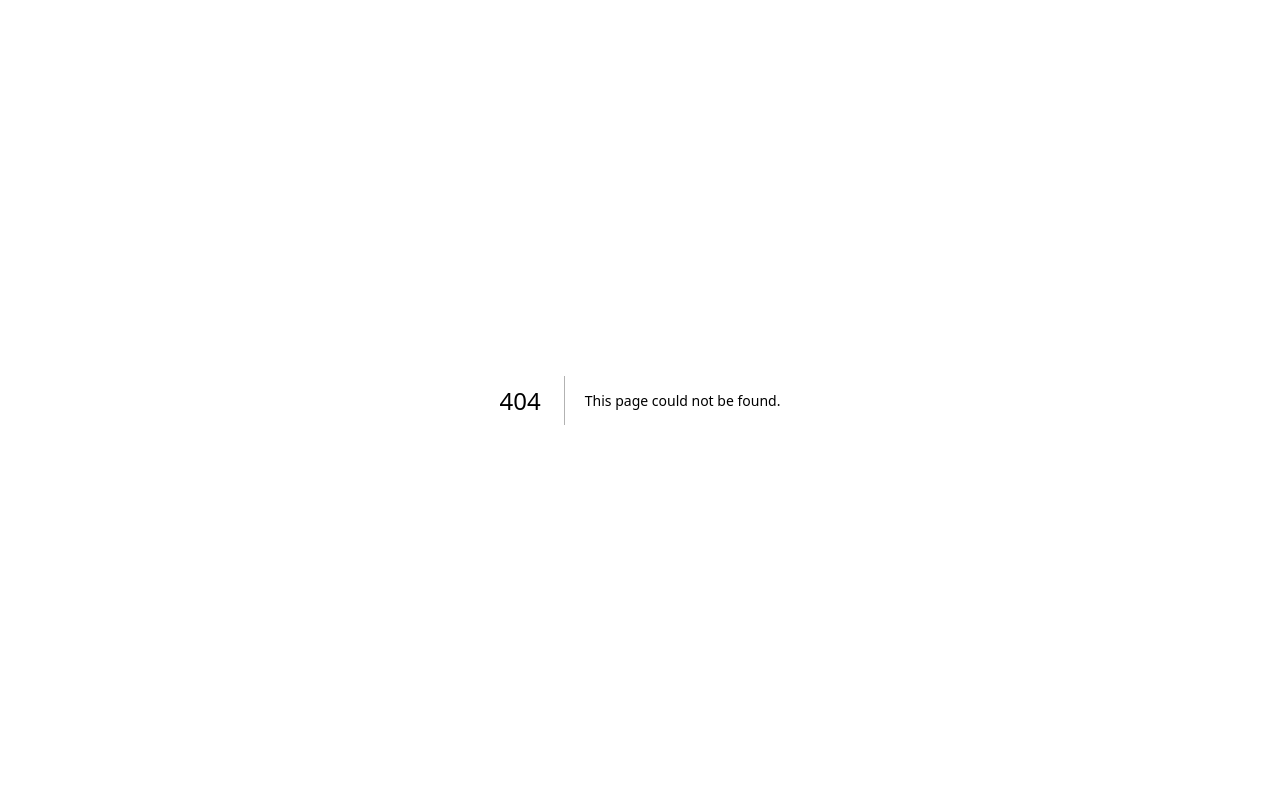
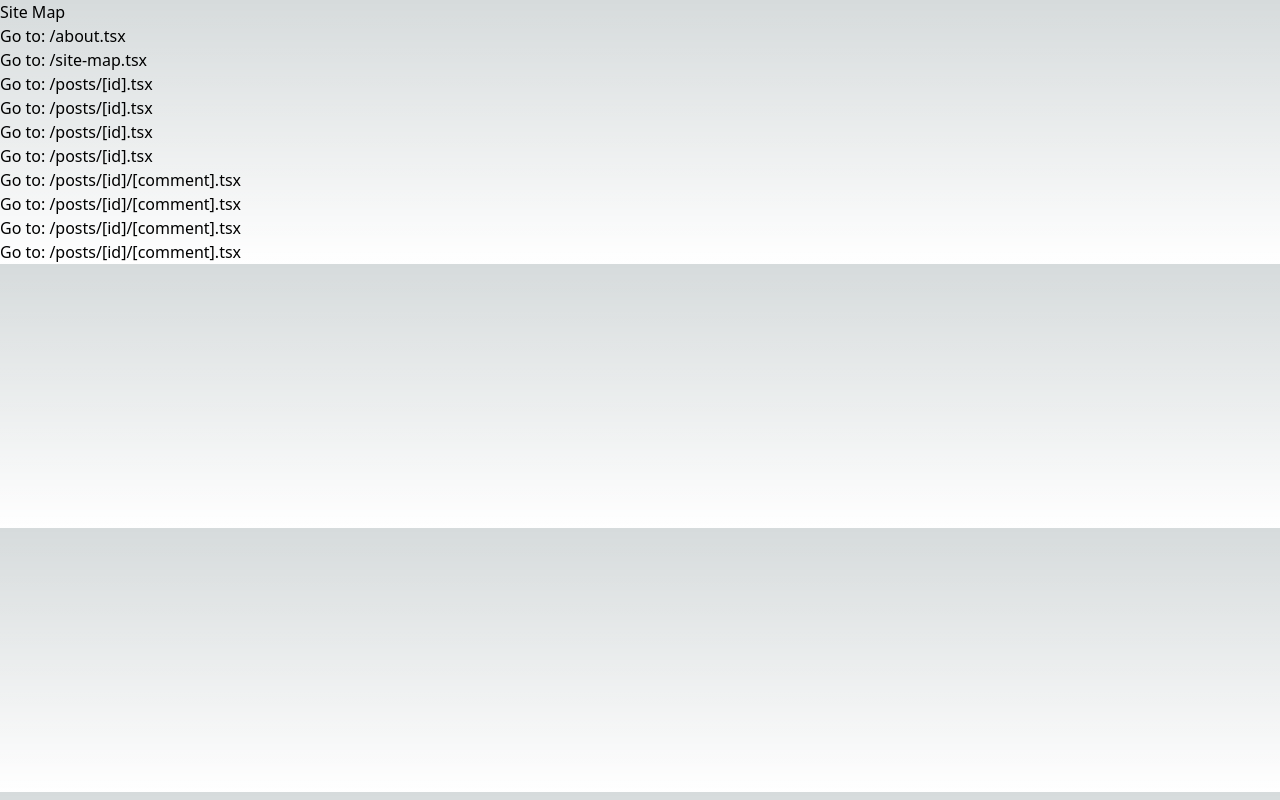
Before and after one commit to dafywinf/next-js-training, a Next.js app: page /site-map in a window 1280 px wide. Before the commit this address had no page. Built offline with nearby package versions, Linux system fonts and the light colour scheme.

Commit message:
Adding site-map and links for all URLs

```diff
--- /dev/null
+++ b/pages/site-map.tsx
@@ -0,0 +1,43 @@
+import Link from "next/link";
+
+
+export default function SiteMap() {
+
+    const pageIds = [1, 2, 3, 4];
+
+    return (
+        <>
+            <div>Site Map</div>
+            <ul>
+                <li>
+                    <Link href="/about">Go to: /about.tsx</Link>
+                </li>
+                <li>
+                    <Link href="/site-map">Go to: /site-map.tsx</Link>
+                </li>
+                {
+                    pageIds.map((id) => {
+                        return (
+                            <li key={`${id}-post`}>
+                                <Link href={`/posts/${id}`}>Go to: /posts/[id].tsx</Link>
+                            </li>
+                        )
+                    })
+                }
+
+                {
+                    pageIds.map((id) => {
+                        return (
+                            <li key={`${id}-post-comment`}>
+                                <Link href={`/posts/${id}/comment`}>Go to: /posts/[id]/[comment].tsx</Link>
+                            </li>
+                        )
+                    })
+                }
+
+
+            </ul>
+        </>
+    )
+
+}
```
